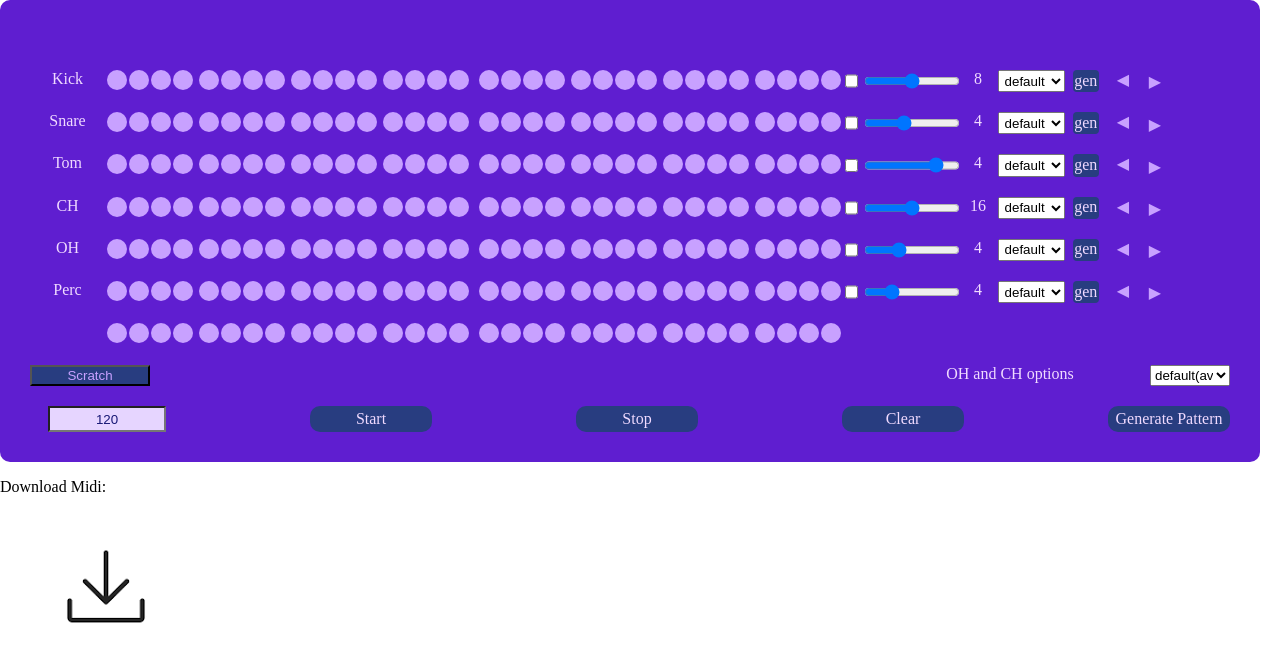
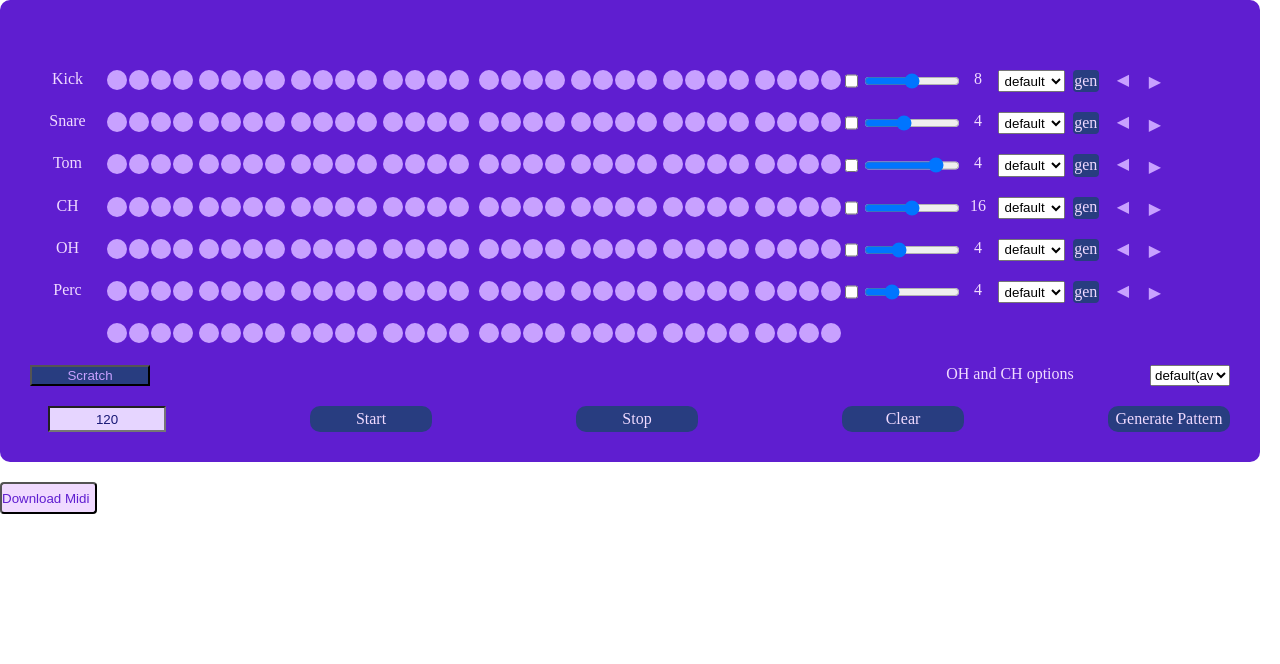
Before and after one commit to KwDing/DrumPatternGenerator.github.io, a plain HTML site: page index.html in a window 1280 px wide. Drawn offline with Linux system fonts and the light colour scheme; a script that the page names is missing.

Commit message:
changed download button, added midi speed

```diff
--- a/css/style.css
+++ b/css/style.css
@@ -147,6 +147,19 @@ body{
 	/* margin-left: 0.25rem;
 	margin-right: 0.25rem; */
 }
+.dlBtn{
+	/* width: 9.375rem; */
+	/* width: 12%; */
+	justify-content: left;
+	padding-left: 0rem;
+	padding-right: auto;
+	height : 2rem;
+	background-color:rgb(240, 218, 255);
+	color: rgb(95, 30, 208);
+	border-radius: 0.25rem;
+	margin-left: 0rem;
+	text-align: center;
+}
 select{
 	max-width: 80px;
     width: 80px;
@@ -159,3 +172,11 @@ option{
     /* white-space: nowrap; */
     text-overflow: ellipsis;
 }
+
+.gen_btn:active{
+	background-color: rgb(40, 61, 128);
+}
+.gen_btn:hover{
+	background-color: rgb(24, 24, 118);
+	color: rgb(95, 30, 208);
+}
--- a/index.html
+++ b/index.html
@@ -474,11 +474,14 @@
 			<div id= "genall" class= "com_bt">Generate Pattern</div>
 
 		</div>
-	</div>
-	<p align = left>Download Midi:</p>
-	<img src = "/img/dlicon.png" id = "dlBtn" align="left" alt="click to download Midi">
+
+	<!-- <img src = "/img/dlicon.png" align="left" alt="click to download Midi">  -->
 	<a href = "" id = "dlContent" download = "pattern" style="visibility: hidden;">
 	</a>
+	</div>
+	<div class= "f_r rowBox">
+		<button class = "dlBtn" id = "dlBtn">Download Midi</button>
+	</div>
 	</body>
 
 </html>
--- a/js/index.js
+++ b/js/index.js
@@ -421,7 +421,7 @@ window.addEventListener('load',function(){
 		}
 	});
 	downloadBtn.addEventListener("click", function(){
-		let uri = get_midi(audioBoxes);
+		let uri = get_midi(audioBoxes,BPM.value);
 		downloadContent.href = uri;
 		downloadContent.click();
 	})
```
